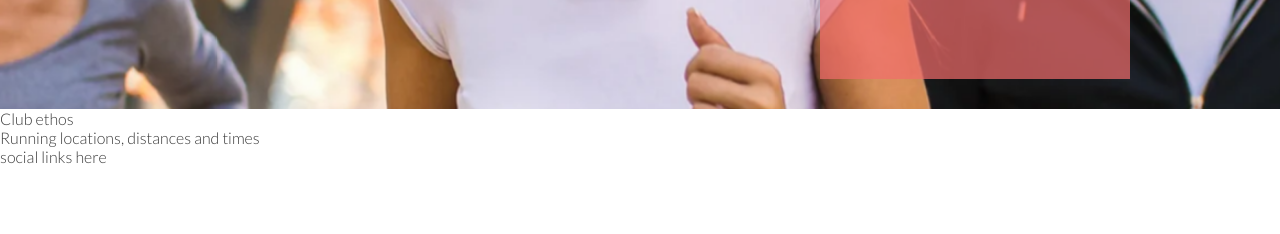
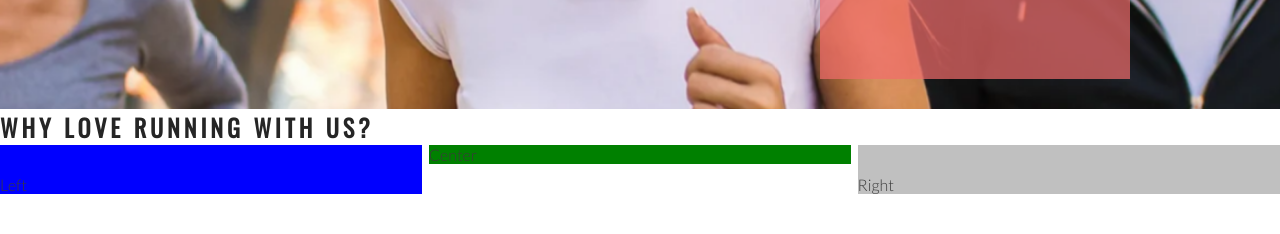
Before and after one commit to LanaCreegan/love-running, a plain HTML site: page index.html in a window 1280 px wide. Shown: the part 566-800 px from the top of the page. Drawn offline with nearby package versions, Linux system fonts and the light colour scheme.

Commit message:
Add club ethos main structure

```diff
--- a/assets/css/style.css
+++ b/assets/css/style.css
@@ -24,6 +24,7 @@ h1, h2 {
 #logo {
     float: left;
     font-size: 280%;
+    margin-left: 30px;
 }
 
 /* navigation links */
@@ -118,3 +119,30 @@ h1, h2 {
 
     position: absolute;
 }
+
+/* club ethos */
+
+#club-ethos {
+    height: 600px;
+
+}
+
+#left-about {
+    padding-top: 30px;
+    width: 33%;
+    float: left;
+    background-color: blue;
+}
+
+#right-about {
+    padding-top: 30px;
+    width: 33%;
+    float: right;
+    background-color: silver;
+}
+
+#center-about {
+    width: 33%;
+    margin: 0 auto;
+    background-color: green;
+}
--- a/index.html
+++ b/index.html
@@ -32,8 +32,12 @@
         <h3>Dublin Docklands & Phoenix Park</h3>
         </div>
     </section>
-    <section>
-        Club ethos
+    <section id="club-ethos">
+        <h1>Why love running with Us?</h1>
+            <div id="left-about">Left</div>
+            <div id="right-about">Right</div>
+            <div id="center-about">Center</div>
+
     </section>
     <section>
         Running locations, distances and times
```
